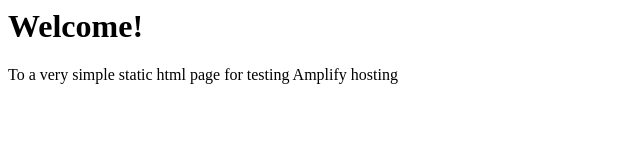
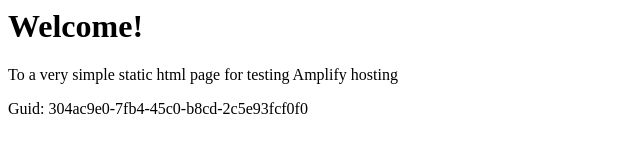
Before and after one commit to aws-aemilia-icn/Github-PR-Commit-Integration-Test-DoNotTouch-Gith-P5X5MO5I-v1-preprod-ap-northeast-2, a website: page src/index.html in a window 1280 px wide. Shown: the whole page, without its empty margins (0-640 px from the left). Drawn offline with Linux system fonts and the light colour scheme.

Commit message:
commit from integ tests

```diff
--- a/src/index.html
+++ b/src/index.html
@@ -1,3 +1,5 @@
+
+
 <html lang="en">
 
 <head>
@@ -10,6 +12,6 @@
 <body>
     <h1>Welcome!</h1>
     <p>To a very simple static html page for testing Amplify hosting</p>
-</body>
+    <p>Guid: 304ac9e0-7fb4-45c0-b8cd-2c5e93fcf0f0</p></body>
 
 </html>
```
